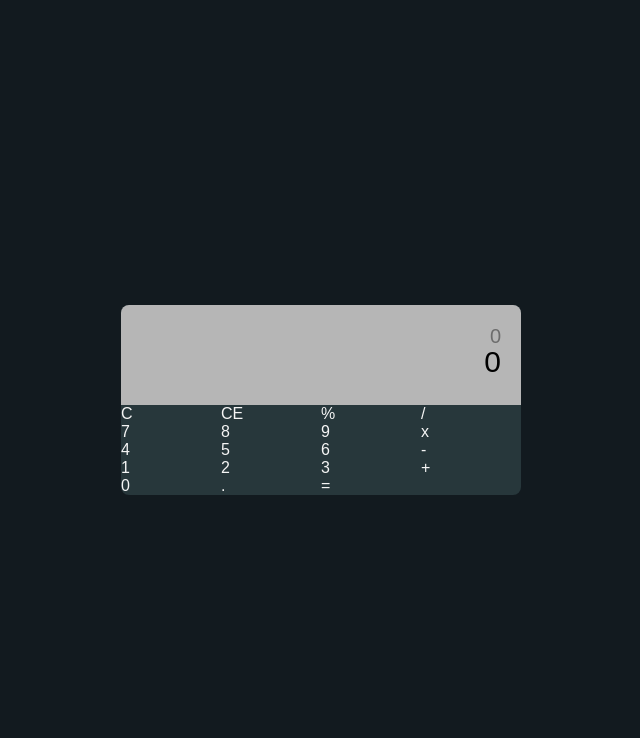
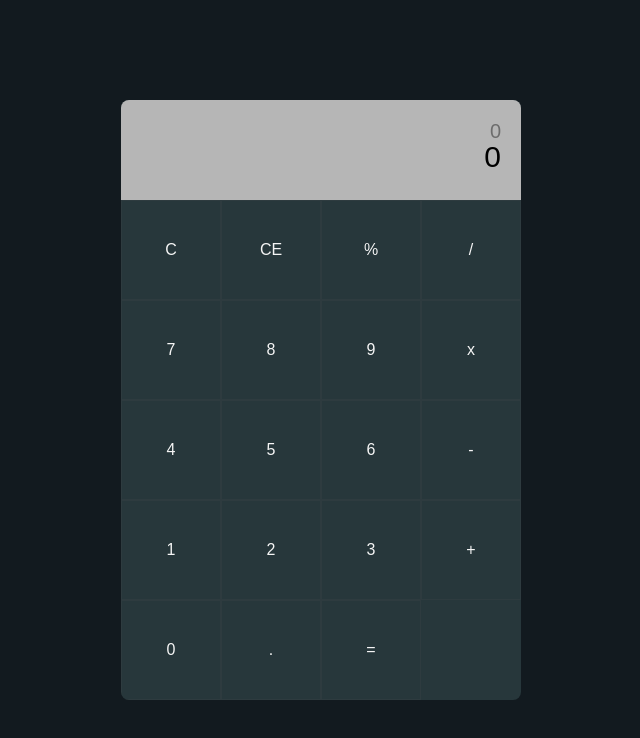
Before and after one commit to PraveshR07/JS-Calculator, a plain HTML site: page index.html in a window 1280 px wide. Shown: the whole page, without its empty margins (319-959 px from the left). Drawn offline with Linux system fonts and the light colour scheme.

Commit message:
Flexbox for the buttons

```diff
--- a/style.css
+++ b/style.css
@@ -48,3 +48,14 @@
     display: grid;
     grid-template: repeat(4, 1fr) / repeat(4, 1fr);
   }
+  /* This is were we're going to edit the button and styling */
+
+  .button {
+    border: .5px solid rgba(92, 92, 92, 0.137);
+    display: flex;
+    height: 100px;
+    width: 100%;
+    /* Using flex vs having inline, but to the containder we are trying to create. */
+    align-items: center;
+    justify-content: center;
+  }
```
